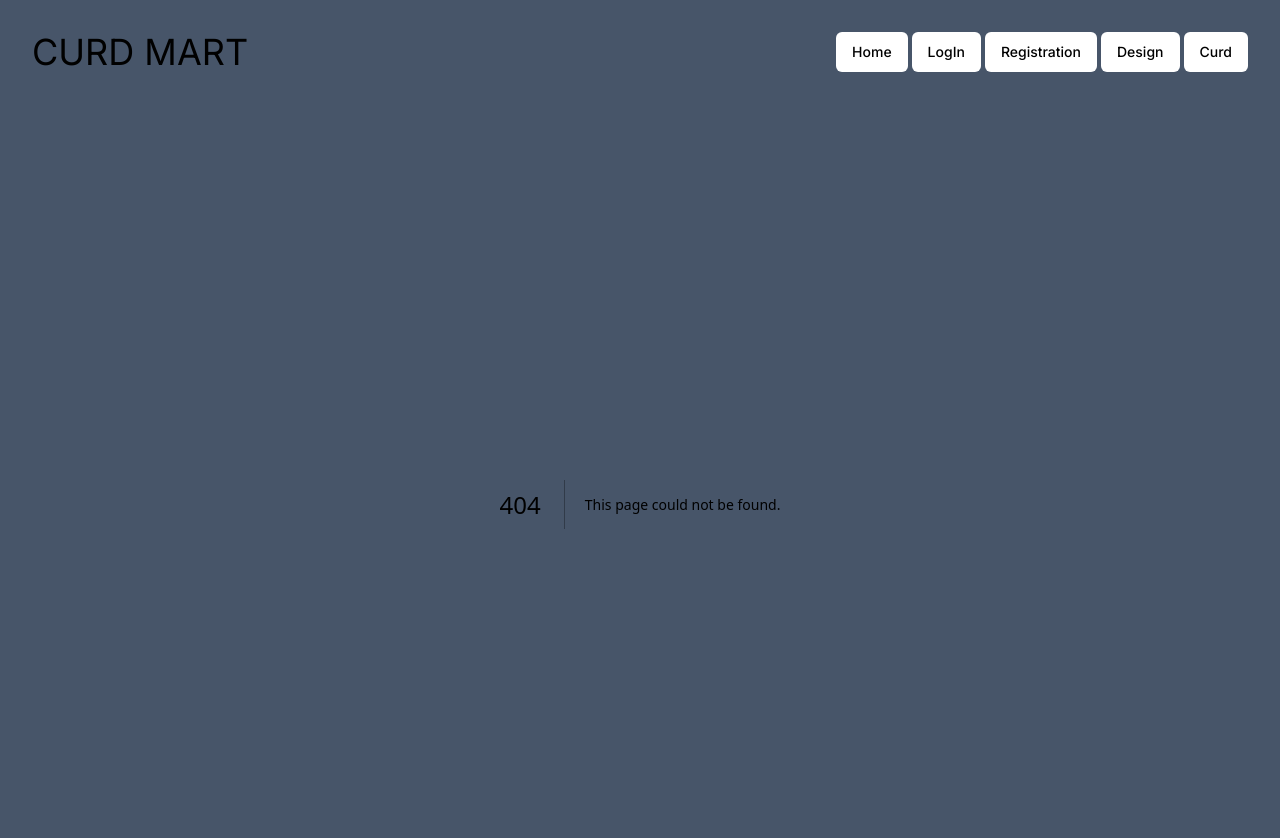
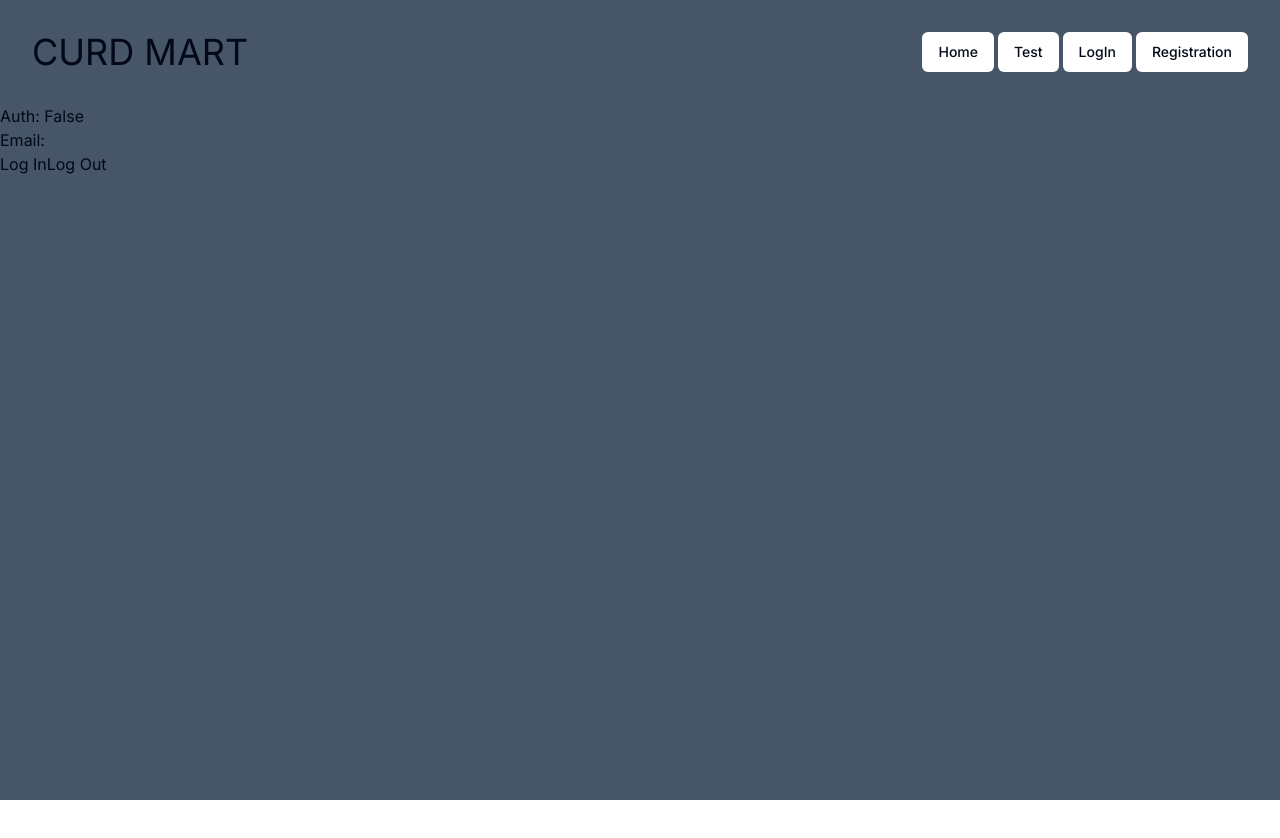
Before and after one commit to Toufiquer/react-query-app, a Next.js app: page /Test in a window 1280 px wide. Before the commit this address had no page. Shown: the top 838 px of the page. After the commit the page ends 800 px from the top, so only its background shows below. Built offline with nearby package versions, Linux system fonts and the light colour scheme.

Commit message:
done @ registration, logOut, cookies save and remove, token and password encription

```diff
--- a/package.json
+++ b/package.json
@@ -39,6 +39,7 @@
     "tailwindcss": "3.3.3",
     "tailwindcss-animate": "^1.0.6",
     "typescript": "5.1.6",
-    "zod": "^3.22.2"
+    "zod": "^3.22.2",
+    "zustand": "^4.4.1"
   }
 }
--- a/src/app/Registration/page.tsx
+++ b/src/app/Registration/page.tsx
@@ -26,6 +26,7 @@ import Loading from "@/components/Loading/Loading";
 import ToastComponent from "@/components/ToastComponent/ToastComponent";
 import swal from "sweetalert";
 import { useRouter } from "next/navigation";
+import { authStore } from "@/utils/authStore";
 const formSchema = z.object({
   username: z.string().min(2, {
     message: "Username must be at least 2 characters.",
@@ -43,6 +44,7 @@ const formSchema = z.object({
   }),
 });
 export default function Page() {
+  const authLogIn = authStore((state) => state.authLogIn);
   const [passType, setPassType] = useState("password");
   const [matchErr, setMatchErr] = useState("");
   const router = useRouter();
@@ -65,7 +67,6 @@ export default function Page() {
     },
     onSettled: (data, error, variables, context) => {
       // Error or success... doesn't matter!
-      console.log(data);
       if (data?.status === "Auth failed to Save") {
         swal({
           title: "Can't open new one",
@@ -76,9 +77,11 @@ export default function Page() {
       } else {
         const responseToken = data?.token;
         if (responseToken) {
+          authLogIn(data.data.email);
           const encryptedToken = encryptData(responseToken);
           saveCookie("token", encryptedToken);
           swal("Good job!", "You account has been registered", "success");
+
           router.push("/");
         }
       }
--- /dev/null
+++ b/src/app/Test/page.tsx
@@ -0,0 +1,34 @@
+"use client";
+import { authStore } from "@/utils/authStore";
+
+import { deleteCookie, saveCookie } from "@/utils/cookies";
+export default function page() {
+  const email = authStore((state) => state.email);
+  const isLogIn = authStore((state) => state.isLogIn);
+  const authLogIn = authStore((state) => state.authLogIn);
+  const authLogOut = authStore((state) => state.authLogOut);
+  return (
+    <main>
+      <h2>Auth: {isLogIn ? "True" : "False"}</h2>
+      <h2>Email: {email}</h2>
+      <button
+        onClick={() => {
+          authLogIn("1010@12.com");
+          saveCookie("token", "1010@12.com");
+        }}
+        type="button"
+      >
+        Log In
+      </button>
+      <button
+        onClick={() => {
+          authLogOut();
+          deleteCookie("token");
+        }}
+        type="button"
+      >
+        Log Out
+      </button>
+    </main>
+  );
+}
--- a/src/app/page.tsx
+++ b/src/app/page.tsx
@@ -1,3 +1,4 @@
+"use client";
 export default function Home() {
   return <main className="min-h-screen w-full bg-slate-600">Home Page</main>;
 }
--- a/src/components/Nav/Nav.tsx
+++ b/src/components/Nav/Nav.tsx
@@ -11,8 +11,15 @@ import {
 } from "@/components/ui/navigation-menu";
 import Link from "next/link";
 import { navigationMenuTriggerStyle } from "@/components/ui/navigation-menu";
-
+import { authStore } from "@/utils/authStore";
+import { deleteCookie } from "@/utils/cookies";
 export default function Nav() {
+  const isLogIn = authStore((state) => state.isLogIn);
+  const authLogOut = authStore((state) => state.authLogOut);
+  const handleLogOut = () => {
+    authLogOut();
+    deleteCookie("token");
+  };
   return (
     <nav className="container mx-auto flex justify-between items-center w-full py-8">
       <div className="text-4xl text-semibold">CURD MART</div>
@@ -25,6 +32,39 @@ export default function Nav() {
               </NavigationMenuLink>
             </Link>
           </NavigationMenuItem>
+          <NavigationMenuItem>
+            <Link href="/Test" legacyBehavior passHref>
+              <NavigationMenuLink className={navigationMenuTriggerStyle()}>
+                Test
+              </NavigationMenuLink>
+            </Link>
+          </NavigationMenuItem>
+          {isLogIn ? (
+            <>
+              <NavigationMenuItem>
+                <Link href="/Design" legacyBehavior passHref>
+                  <NavigationMenuLink className={navigationMenuTriggerStyle()}>
+                    Design
+                  </NavigationMenuLink>
+                </Link>
+              </NavigationMenuItem>
+              <NavigationMenuItem>
+                <Link href="/Curd" legacyBehavior passHref>
+                  <NavigationMenuLink className={navigationMenuTriggerStyle()}>
+                    Curd
+                  </NavigationMenuLink>
+                </Link>
+              </NavigationMenuItem>
+              <NavigationMenuItem onClick={handleLogOut}>
+                <Link href="/" legacyBehavior passHref>
+                  <NavigationMenuLink className={navigationMenuTriggerStyle()}>
+                    Log Out
+                  </NavigationMenuLink>
+                </Link>
+              </NavigationMenuItem>
+            </>
+          ) : (
+            <>
               <NavigationMenuItem>
                 <Link href="/LogIn" legacyBehavior passHref>
                   <NavigationMenuLink className={navigationMenuTriggerStyle()}>
@@ -39,20 +79,8 @@ export default function Nav() {
                   </NavigationMenuLink>
                 </Link>
               </NavigationMenuItem>
-          <NavigationMenuItem>
-            <Link href="/Design" legacyBehavior passHref>
-              <NavigationMenuLink className={navigationMenuTriggerStyle()}>
-                Design
-              </NavigationMenuLink>
-            </Link>
-          </NavigationMenuItem>
-          <NavigationMenuItem>
-            <Link href="/Curd" legacyBehavior passHref>
-              <NavigationMenuLink className={navigationMenuTriggerStyle()}>
-                Curd
-              </NavigationMenuLink>
-            </Link>
-          </NavigationMenuItem>
+            </>
+          )}
         </NavigationMenuList>
       </NavigationMenu>
     </nav>
--- /dev/null
+++ b/src/utils/authStore.js
@@ -0,0 +1,21 @@
+"use client";
+import { create } from "zustand";
+export const authStore = create((set) => ({
+  email: "",
+  isLogIn: false,
+  userLogIn: (email) =>
+    set((store) => {
+      console.log(email);
+      return { email, isLogIn: true };
+    }),
+  userLogOut: () => set(() => ({ email: "", isLogIn: false })),
+  authLogIn: (email) => set((state) => ({ email: email, isLogIn: true })),
+  authLogOut: () => set((state) => ({ email: "", isLogIn: false })),
+}));
+
+// How to use this
+// import { authStore } from "@/utils/zuStore";
+  // const email = authStore((state) => state.email);
+  // const isLogIn = authStore((state) => state.isLogIn);
+  // const authLogIn = authStore((state) => state.authLogIn);
+  // const authLogOut = authStore((state) => state.authLogOut);
--- a/src/utils/cookies.js
+++ b/src/utils/cookies.js
@@ -7,5 +7,6 @@ export const getCookie = (name) => {
   return Cookies.get(name);
 };
 export const deleteCookie = (name) => {
+  console.log(name, " => Line No: 10");
   return Cookies.remove(name);
 };
```
Also changed, not shown: 1 other file (tests, documents, lock files or other folders). Lines whose indentation alone changed are shown as unchanged.
